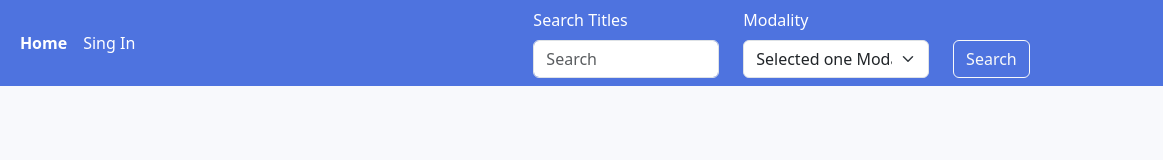
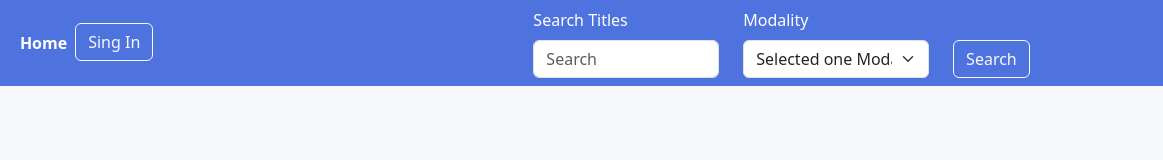
Before and after one commit to jcomte23/Riwi_jobs, a website built with Vite: page index.html in a window 1280 px wide. Shown: the full height of the page, 117-1280 px from the left. Built offline with nearby package versions, Linux system fonts and the light colour scheme; files whose address does not match are found by name.

Commit message:
mejoras en el diseño de  home

```diff
--- a/index.html
+++ b/index.html
@@ -25,7 +25,7 @@
               <a class="nav-link active" aria-current="page" href="#">Home</a>
             </li>
             <li class="nav-item">
-              <a class="nav-link" target="_blank" href="./src/auth/login.html">Sing In</a>
+              <a class="btn btn-outline-light " href="./src/auth/login.html" role="button">Sing In</a>
             </li>
           </ul>
           <form class="row" role="search" id="form-search-job">
```
